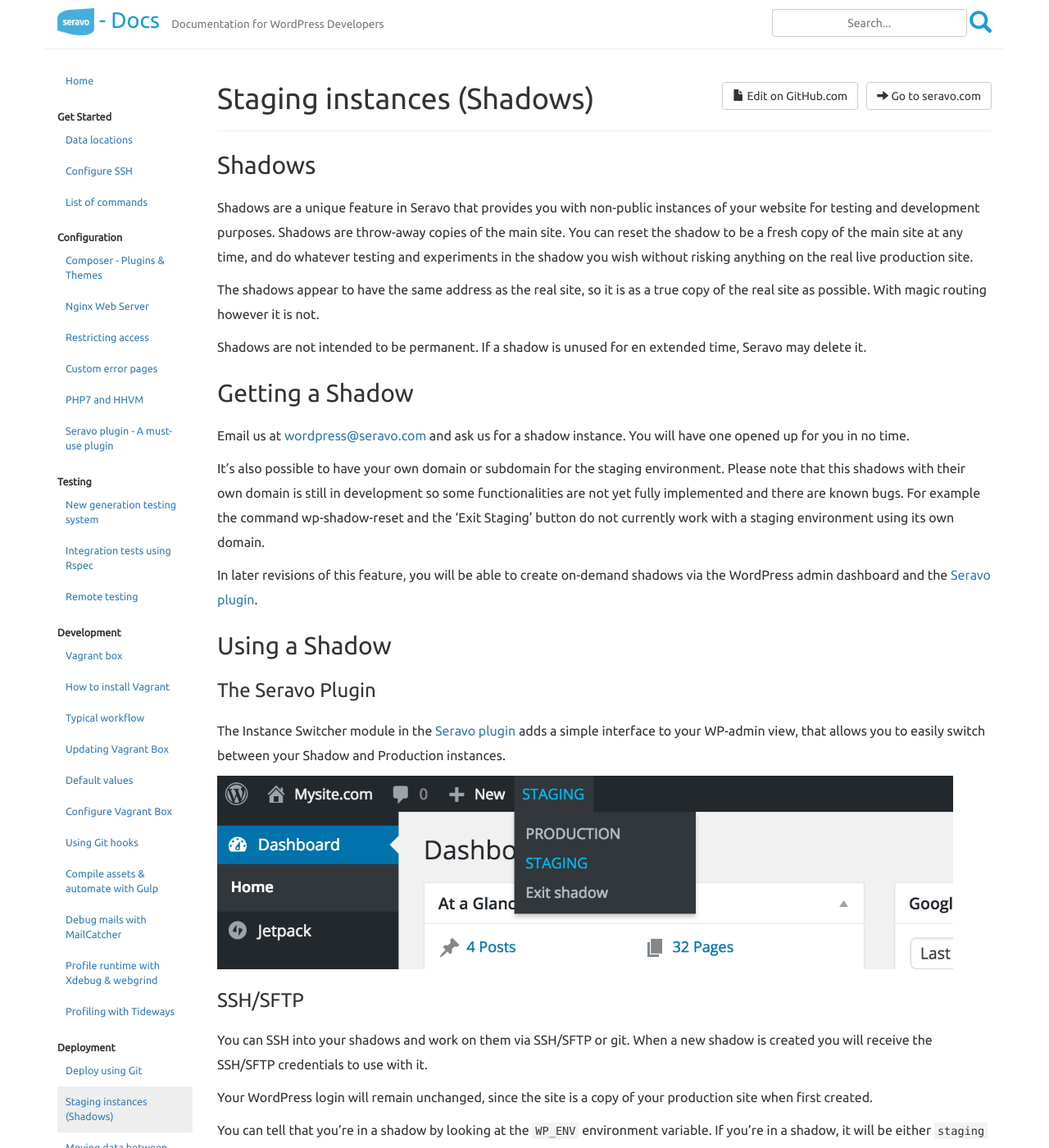
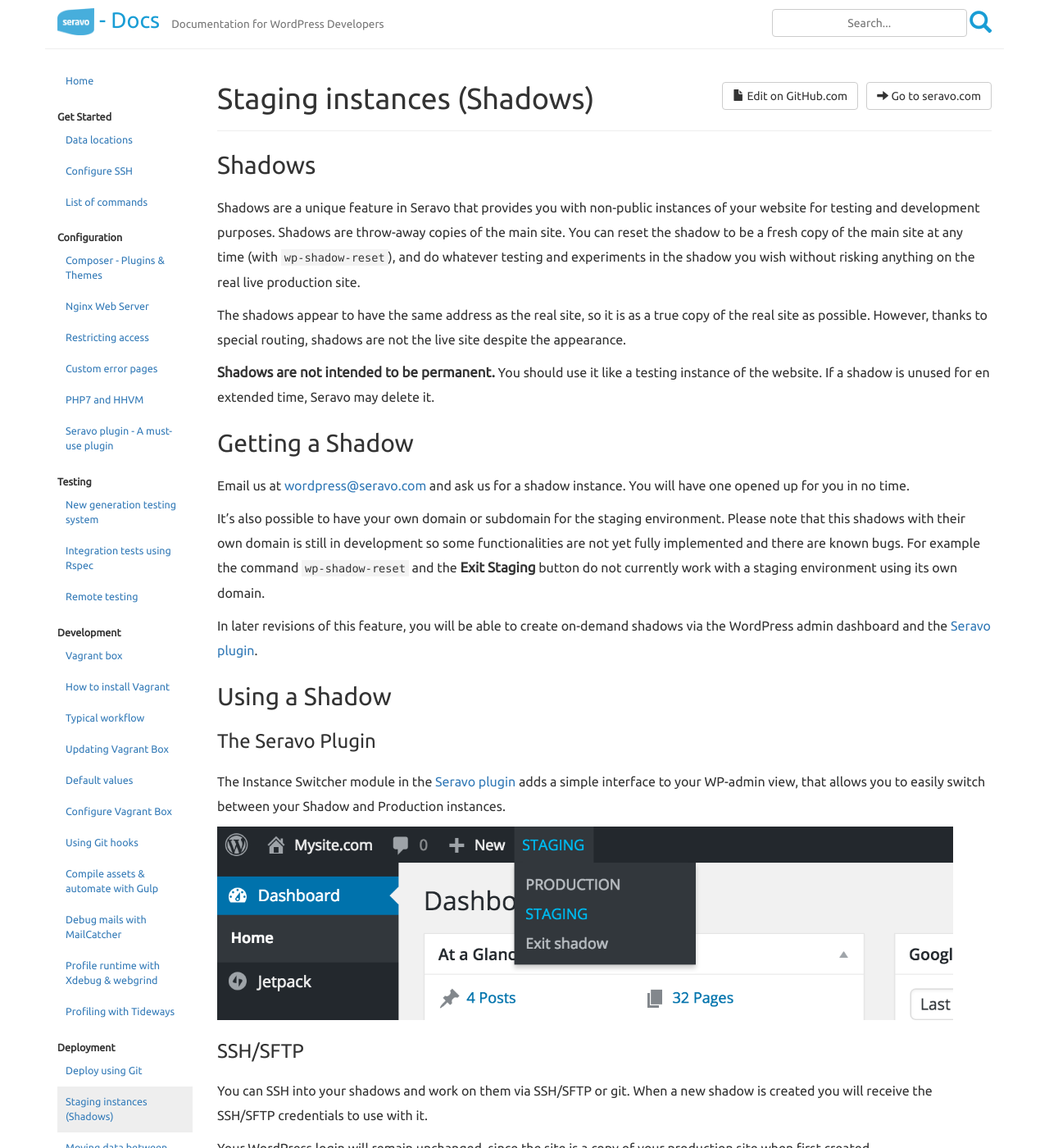
Before and after one commit to Seravo/docs, a Jekyll site: the page built from _posts/2016-05-11-shadows.md, in a window 1280 px wide and 1400 px high. Shown: the whole window at 82% size. Built offline with Jekyll 4.4.1, drawn with Linux system fonts in a browser that asks for light colours; nearby versions of some CDN libraries; some of the changed text lies outside the part shown.

Commit message:
Minor improvements to shadow and Vagrant descriptions

````diff
--- a/_posts/2016-05-11-shadows.md
+++ b/_posts/2016-05-11-shadows.md
@@ -8,18 +8,18 @@
 
 ## Shadows
 
-Shadows are a unique feature in Seravo that provides you with non-public instances of your website for testing and development purposes. Shadows are throw-away copies of the main site. You can reset the shadow to be a fresh copy of the main site at any time, and do whatever testing and experiments in the shadow you wish without risking anything on the real live production site.
+Shadows are a unique feature in Seravo that provides you with non-public instances of your website for testing and development purposes. Shadows are throw-away copies of the main site. You can reset the shadow to be a fresh copy of the main site at any time (with `wp-shadow-reset`), and do whatever testing and experiments in the shadow you wish without risking anything on the real live production site.
 
-The shadows appear to have the same address as the real site, so it is as a true copy of the real site as possible. With magic routing however it is not.
+The shadows appear to have the same address as the real site, so it is as a true copy of the real site as possible. However, thanks to special routing, shadows are not the live site despite the appearance.
 
-Shadows are not intended to be permanent. If a shadow is unused for en extended time, Seravo may delete it.
+**Shadows are not intended to be permanent.** You should use it like a testing instance of the website. If a shadow is unused for en extended time, Seravo may delete it.
 
 
 ## Getting a Shadow
 
 Email us at [wordpress@seravo.com](mailto:wordpress@seravo.com) and ask us for a shadow instance. You will have one opened up for you in no time.
 
-It's also possible to have your own domain or subdomain for the staging environment. Please note that this shadows with their own domain is still in development so some functionalities are not yet fully implemented and there are known bugs. For example the command wp-shadow-reset and the 'Exit Staging' button do not currently work with a staging environment using its own domain.
+It's also possible to have your own domain or subdomain for the staging environment. Please note that this shadows with their own domain is still in development so some functionalities are not yet fully implemented and there are known bugs. For example the command `wp-shadow-reset` and the **Exit Staging** button do not currently work with a staging environment using its own domain.
 
 In later revisions of this feature, you will be able to create on-demand shadows via the WordPress admin dashboard and the [Seravo plugin]({{ site.baseurl }}{% post_url 2015-10-15-wppalvelu-plugin %}).
 
@@ -37,10 +37,10 @@
 
 Your WordPress login will remain unchanged, since the site is a copy of your production site when first created.
 
-You can tell that you're in a shadow by looking at the `WP_ENV` environment variable. If you're in a shadow, it will be either `staging` or `development`, depending on what's applicable in your situation. Your production instance will have a `WP_ENV` value of `production`.
+You can tell that you're in a shadow by looking at the `WP_ENV` environment variable. If you're in a shadow, it will be `staging` or `testing`, depending on what's applicable in your situation. Your production instance will have a `WP_ENV` value of `production`. Local Vagrant images and the like will have WP_ENV value `development`.
 
 ```bash
-mysite_1a2b3c$ wp-list-env
+example_456def$ wp-list-env
 ...
 WP_ENV: staging
 ```
````
Also changed, not shown: other parts of _posts/2016-05-11-shadows.md (+13 -12 lines), _posts/2015-10-15-vagrant-box.md (+4 -0 lines).
